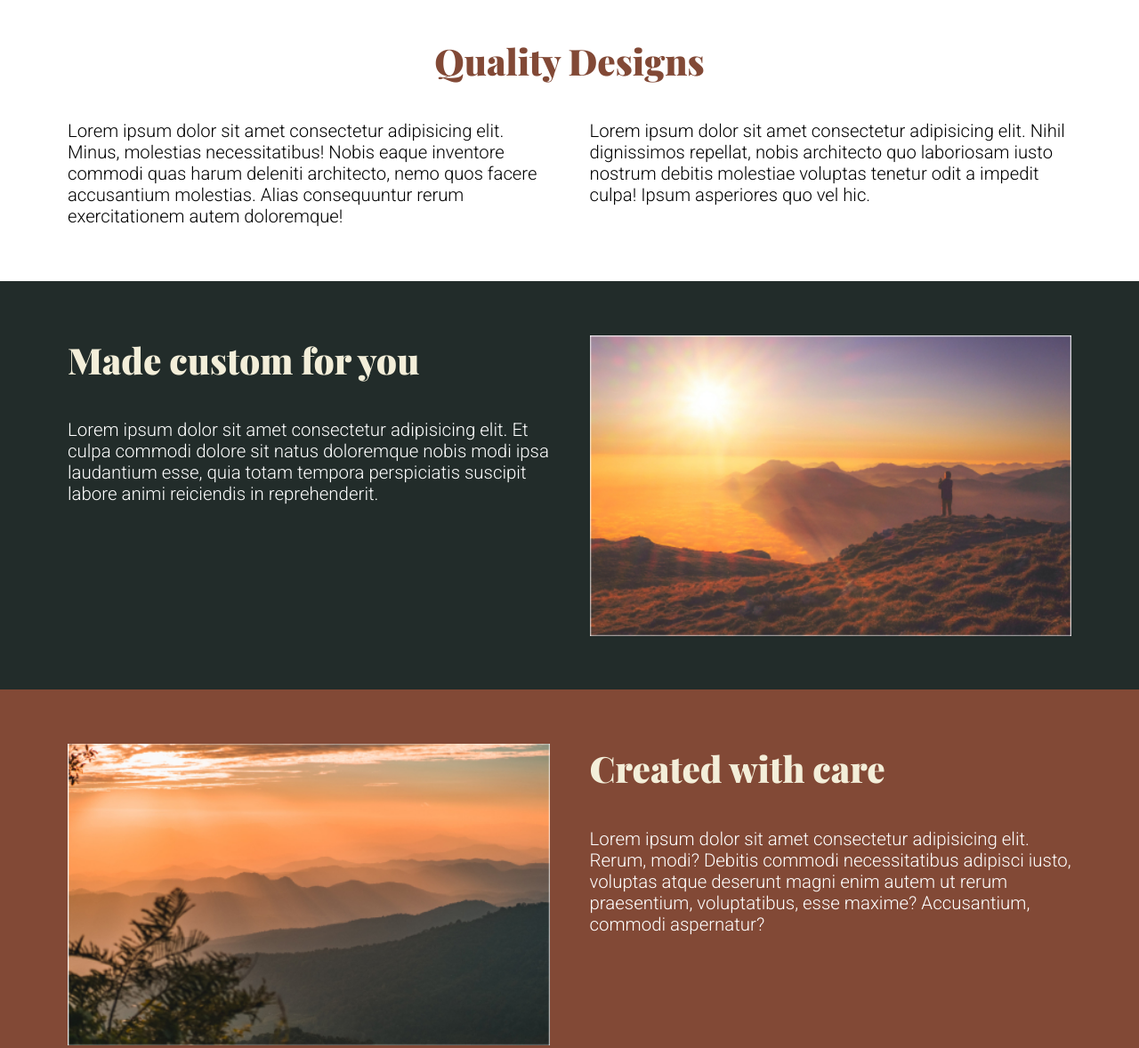
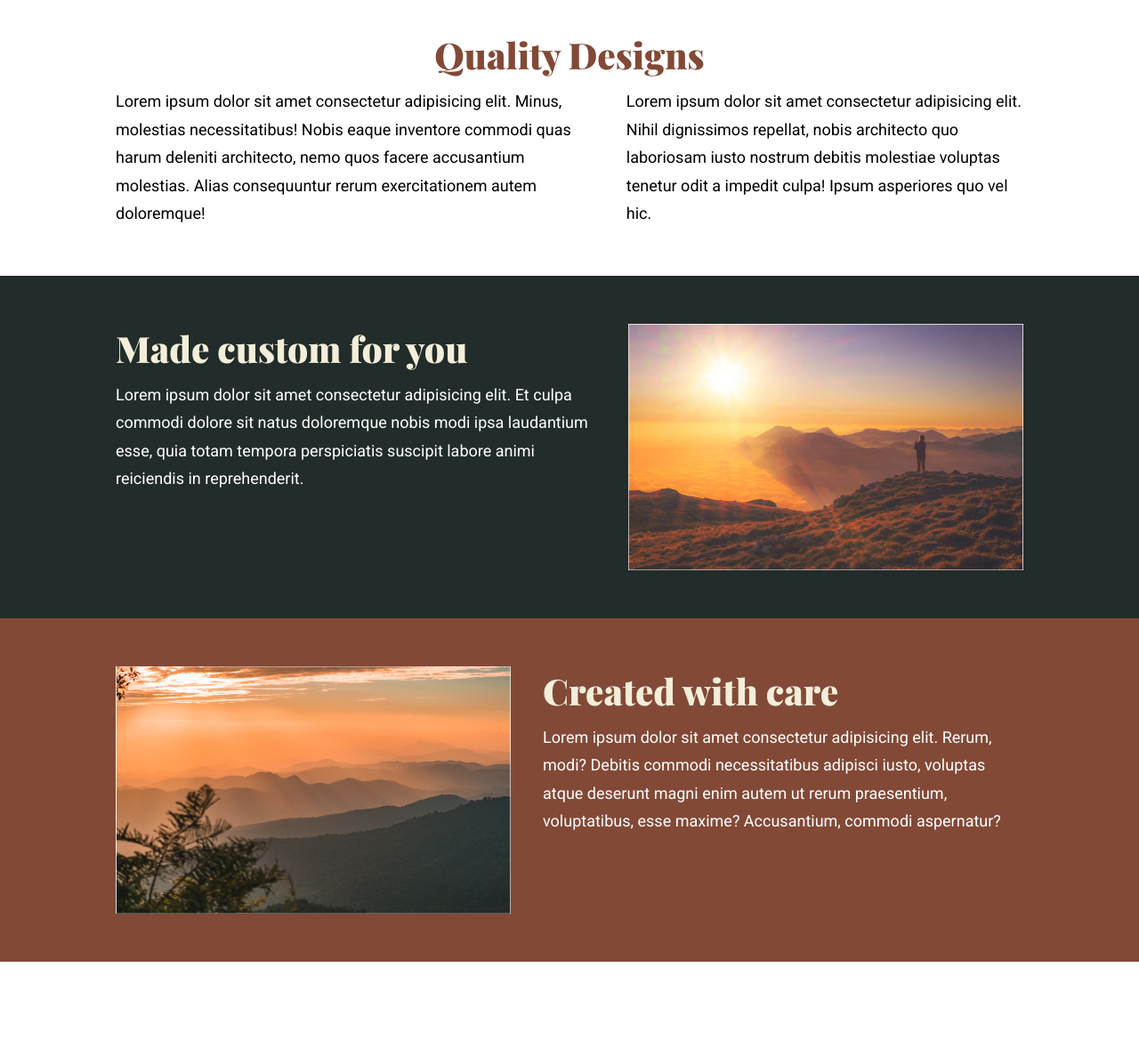
Before and after one commit to sherlineau/21day-responsive, a plain HTML site: page flexbox-2/index.html in a window 1280 px wide. Shown: the part 680-1858 px from the top of the page at 89% size. After the commit the page ends 1761 px from the top, so only its background shows below. Drawn offline with nearby package versions, Linux system fonts and the light colour scheme.

Commit message:
flexbox challenge 4

```diff
--- a/flexbox-2/index.html
+++ b/flexbox-2/index.html
@@ -7,32 +7,38 @@
     <link rel="stylesheet" href="style.css">
 </head>
 <body>
-    <section class="hero">
+    <div class="hero bg-beige">
+        <div class="container">
             <p>Lorem Ipsum Bit</p>
-            <h1>Responsive layouts don't have to be a struggle</h1>
-    </section>
+            <h1 class="text-brown">Responsive layouts don't have to be a struggle</h1>
+        </div>
+    </div>
     <section class="container">
-        <h2 class="align-text-center text-brown">Quality Designs</h2>
+        <h2 class="center-text text-brown">Quality Designs</h2>
         <div class="row">
-            <div class="col">Lorem ipsum dolor sit amet consectetur adipisicing elit. Minus, molestias necessitatibus! Nobis eaque inventore commodi quas harum deleniti architecto, nemo quos facere accusantium molestias. Alias consequuntur rerum exercitationem autem doloremque!</div>
-            <div class="col">Lorem ipsum dolor sit amet consectetur adipisicing elit. Nihil dignissimos repellat, nobis architecto quo laboriosam iusto nostrum debitis molestiae voluptas tenetur odit a impedit culpa! Ipsum asperiores quo vel hic.</div>
+            <div class="col">
+                <p>Lorem ipsum dolor sit amet consectetur adipisicing elit. Minus, molestias necessitatibus! Nobis eaque inventore commodi quas harum deleniti architecto, nemo quos facere accusantium molestias. Alias consequuntur rerum exercitationem autem doloremque!</p>
+            </div>
+            <div class="col">
+                <p>Lorem ipsum dolor sit amet consectetur adipisicing elit. Nihil dignissimos repellat, nobis architecto quo laboriosam iusto nostrum debitis molestiae voluptas tenetur odit a impedit culpa! Ipsum asperiores quo vel hic.</p>
+            </div>
         </div>
         </section>
     <section class="bg-green">
         <div class="container row">
-            <div class="col">
+            <div class="col ">
                 <h2 class="text-beige">Made custom for you</h2>
-                <p>Lorem ipsum dolor sit amet consectetur adipisicing elit. Et culpa commodi dolore sit natus doloremque nobis modi ipsa laudantium esse, quia totam tempora perspiciatis suscipit labore animi reiciendis in reprehenderit.</p>
+                <p class="text-white">Lorem ipsum dolor sit amet consectetur adipisicing elit. Et culpa commodi dolore sit natus doloremque nobis modi ipsa laudantium esse, quia totam tempora perspiciatis suscipit labore animi reiciendis in reprehenderit.</p>
             </div>
-            <img class="col" src="/flexbox-2/image-01.jpg" alt="sunset in the desert">
+            <img src="/flexbox-2/image-01.jpg" alt="sunset in the desert">
         </div>
     </section>
     <section class="bg-brown">
         <div class="container row">
-            <img class="col" src="/flexbox-2/image-02.jpg" alt="sunset in the mountains">
+            <img src="/flexbox-2/image-02.jpg" alt="sunset in the mountains">
             <div class="col">
                 <h2 class="text-beige">Created with care</h2>
-                <p>Lorem ipsum dolor sit amet consectetur adipisicing elit. Rerum, modi? Debitis commodi necessitatibus adipisci iusto, voluptas atque deserunt magni enim autem ut rerum praesentium, voluptatibus, esse maxime? Accusantium, commodi aspernatur?</p>
+                <p class="text-white">Lorem ipsum dolor sit amet consectetur adipisicing elit. Rerum, modi? Debitis commodi necessitatibus adipisci iusto, voluptas atque deserunt magni enim autem ut rerum praesentium, voluptatibus, esse maxime? Accusantium, commodi aspernatur?</p>
             </div>
         </div>
     </section>
--- a/flexbox-2/style.css
+++ b/flexbox-2/style.css
@@ -1,29 +1,23 @@
-  @import url('https://fonts.googleapis.com/css2?family=Playfair+Display:wght@900&family=Roboto:wght@300;400;700;900&display=swap');
+
+
+@import url('https://fonts.googleapis.com/css2?family=Playfair+Display:wght@900&family=Roboto:wght@300;400;700;900&display=swap');
 
 * {
   margin: 0;
   padding: 0;
   box-sizing: border-box;
   font-family: "Roboto", sans-serif;
-  font-weight: 300;
-  font-size: 1.125rem;
+  font-size: 18px;
 
-  /*
-  beige: #F3EED9;
-  brown: #824936;
-  green: #222C2A;
-  */
+  --brown: #824936;
+  --beige: #F3EED9;
+  --dark-green: #222C2A;
+  --white: #FFF;
 }
 
 h1, h2, h3, h4, h5, h6 {
     font-family: "Playfair Display", serif;
     font-weight: 900;
-    margin-bottom: 1em;
-}
-
-p {
-    font-size: 1.135rem;
-    margin-bottom: 1em;
 }
 
 h1 {
@@ -32,47 +26,53 @@ h1 {
 
 h2 {
     font-size: 2.25rem;
+    margin-bottom: .25em;
+}
+
+p {
+    font-size: 1rem;
+    font-weight: 400;
+    line-height: 1.75rem;
 }
 
 .container {
     width: 90%;
     max-width: 1128px;
     margin: 0 auto;
-    padding: 3em 0;
+    padding: 3em;
 }
 
 .row {
     display: flex;
+    gap: 2em;
 }
 
-.col {
-    width: 100%;
-}
-
-.col + .col {
-    margin-left: 2.5rem;
-}
-
-.align-text-center {
+.center-text {
     text-align: center;
 }
 
-.bg-green{
-    background-color: #222C2A;
-    color: white;
+.text-brown {
+    color: var(--brown);
+}
+
+.text-beige {
+    color: var(--beige);
+}
+
+.text-white {
+    color: var(--white)
+}
+
+.bg-green {
+    background-color: var(--dark-green);
+}
+
+.bg-beige {
+    background-color: var(--beige);
 }
 
 .bg-brown {
-    background-color: #824936;
-    color: white;
-}
-
-.text-brown {
-    color: #824936;
-}
-
-.text-beige {
-    color:#F3EED9;
+    background-color: var(--brown);
 }
 
 .hero {
@@ -82,13 +82,11 @@ h2 {
     margin: auto;
     justify-content: center;
     align-items: center;
-    background-color: #F3EED9;
     text-align: center;
 }
 
 .hero h1 {
-    width: 45%;
-    color: #824936;
+    width: 95%;
 }
 
 .hero p {
```
